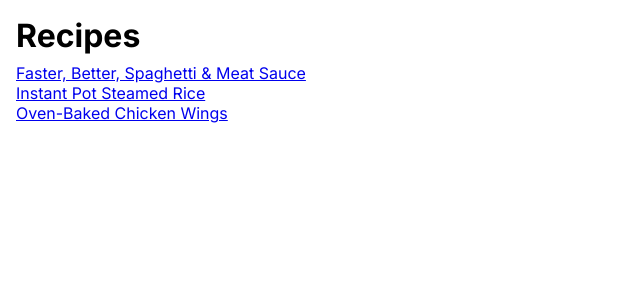
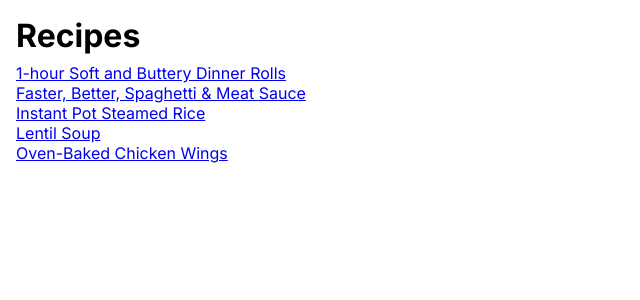
Before and after one commit to prowe/recipe-site, a Next.js app: page / in a window 1280 px wide. Shown: the top 300 px of the page, without its empty margins (0-640 px from the left). Built offline with nearby package versions, Linux system fonts and the light colour scheme.

Commit message:
more recipes

```diff
--- /dev/null
+++ b/recipes/lentil-soup.yml
@@ -0,0 +1,29 @@
+title: Lentil Soup
+source: https://downshiftology.com/recipes/very-best-lentil-soup/#wprm-recipe-container-47112
+ingredients:
+  - ¼ cup extra virgin olive oil
+  - 1 medium yellow onion, small diced
+  - 2 medium carrots, small diced
+  - 2 celery ribs, small diced
+  - 2 tablespoons tomato paste
+  - 3 to 4 cloves of garlic, minced
+  - 2 teaspoons cumin
+  - 1 teaspoon dried oregano
+  - 1 teaspoon dried basil
+  - 1 teaspoon dried thyme
+  - kosher salt and freshly ground black pepper, to taste
+  - 1 (28-ounce) can fire-roasted diced tomatoes
+  - 6 cups low-sodium vegetable broth
+  - 1 cup green or brown lentils
+  - 3 leaves kale, stemmed and sliced
+  - 1 lemon, juiced (about 3 tablespoons juice)
+steps:
+  - Saute the vegetables. Heat the oil in a large pot over medium heat. Add the onion, celery, and carrots and stir for 4 to 5 minutes, until the onion becomes translucent.
+  - Infuse with flavor. Add the tomato paste, minced garlic, dried spices, salt and pepper. Stir and toast the spices for 1 to 2 minutes.
+  - Simmer. Add the diced tomatoes, broth, and lentils and stir together. Bring to a boil, then reduce the heat to low, partially cover with a lid, and simmer for 25 to 30 minutes.
+  - Blend. You can keep the soup chunky, or use an immersion blender to create a more creamy texture, by spot blending for just a few seconds.
+  - Finish with flavor. Stir in the kale and lemon juice, and simmer for an additional minute or two to soften the kale. Taste the soup, and add any additional lemon juice, salt, or pepper before serving.
+notes:
+  - Because vegetable broth usually comes in 32 ounce containers (4 cups), I add 4 cups of broth and 2 cups of water to this recipe. Just so I don’t have a half used container of broth.
+  - You can substitute 3 teaspoons of Italian seasoning for the oregano, basil, and thyme.
+  - As the soup sits, the lentils may soak up some of the liquid, thickening up the soup. You can always add more broth or water to thin it out.
--- /dev/null
+++ b/recipes/one-hour-dinner-rolls.yml
@@ -0,0 +1,25 @@
+title: 1-hour Soft and Buttery Dinner Rolls
+source: https://www.gimmesomeoven.com/1-hour-soft-buttery-dinner-rolls/#tasty-recipes-60045
+ingredients:
+  - 1 cup water
+  - 2 tablespoons melted butter
+  - 1/2 cup milk
+  - 2 tablespoons honey
+  - 1 tablespoon active-dry yeast*
+  - 3 1/2 to 4 cups all-purpose flour
+  - 1 teaspoon fine sea salt
+  - extra melted butter, for brushing on top
+steps:
+  - Prep your oven and baking dish.  Heat the oven to 400°F.  Grease a 9 x 13-inch baking dish with cooking spray, and set aside.
+  - Heat the liquids. In a microwave-safe bowl (or saucepan, see below), stir together the water and melted butter, then add in the milk and honey and stir until combined.  Microwave the mixture for 1 minute and give it a stir. Continue microwaving the mixture in 15 second intervals, until it reaches 110°F. It will be warm but not hot to the touch. (*Alternately, you can heat the mixture over medium-low heat in a saucepan until it reaches 110°F.)
+  - Add yeast.  Pour the liquid mixture into the large bowl of a stand mixer.  Sprinkle the yeast evenly on top, give it a quick stir with a fork to combine, and let the yeast activate for 5 minutes until it is foamy.
+  - Add dry ingredients.  Add in 3 1/2 cups of flour (not all of the flour) and the salt.
+  - Mix. (See alternate instructions in the notes below for how to knead the dough by hand.) Use the dough-hook to mix in the dry ingredients on medium-low speed until combined.  If the dough is sticking to the sides of the bowl, add in 1/4 cup more flour at a time until the dough pulls away from the sides of the bowl and is only slightly sticky to the touch.  (Only use up to 4 cups of flour total.)  Continue mixing on low speed for 4-5 minutes until the dough is smooth.  Then form the dough into a ball with your hands and transfer it to a greased bowl.
+  - Let the dough rise.  Cover the bowl with a damp towel or paper towel, and let it rise briefly for 15 minutes.
+  - Form the rolls.  Gently punch the dough down and divide into 15 equal-sized pieces. Form each piece into a ball and place the dough balls in the greased baking dish.  Cover the dish again with a damp towel or paper towel and let the dough balls rise for an additional 15-20 minutes.
+  - Bake. Uncover and bake for 15 minutes, or until the rolls are lightly golden brown on top and cooked through.
+  - Brush with more butter. Transfer the baking dish to a wire cooling rack and brush the tops of the rolls with melted butter.
+  - Serve warm. Then serve warm and enjoy!
+notes:
+  - 'Yeast: I typically purchase my yeast in bulk. But if you are using the 0.25-ounce packets, they each contain 2.25 teaspoons of yeast.  So you will need slightly more than one packet to yield 1 tablespoon.'
+  - 'How to knead the dough by hand: If you do not have a stand mixer, no prob!  For step 5 (mixing the dough), simply stir the dry ingredients into the dough as much as possible.  Then turn the dough out onto a floured surface and knead by hand for 5 to 7 minutes until smooth, adding up to 1/4 cup of extra flour if the dough is too sticky.'
--- a/src/recipe-schema.ts
+++ b/src/recipe-schema.ts
@@ -2,8 +2,10 @@ import { z } from "zod";
 
 export const recipeSchema = z.object({
     title: z.string(),
+    source: z.custom<URL | null>(val => val ? new URL(val) : null).optional(),
     ingredients: z.array(z.string()),
     steps: z.array(z.string()),
+    notes: z.array(z.string()).optional()
 });
 
 export type Recipe = z.infer<typeof recipeSchema>;
--- a/src/recipes-loader.ts
+++ b/src/recipes-loader.ts
@@ -7,9 +7,13 @@ const recipesDir = "./recipes";
 
 export async function loadRecipe(relativePath: string): Promise<Recipe> {
   const filePath = path.join(recipesDir, relativePath);
-  const yaml = await fs.readFile(filePath, "utf-8");
-  const recipe = recipeSchema.parse(parse(yaml));
-  return recipe;
+  try {
+    const yaml = await fs.readFile(filePath, "utf-8");
+    const recipe = recipeSchema.parse(parse(yaml));
+    return recipe;
+  } catch (e) {
+    throw new Error(`Error reading recipe file ${filePath}: ${e.message}`, {cause: e});
+  }
 }
 
 export async function getAllRecipePaths(): Promise<string[]> {
```
Also changed, not shown: src/app/recipes/[filePath]/page.tsx (+11 -0 lines).
